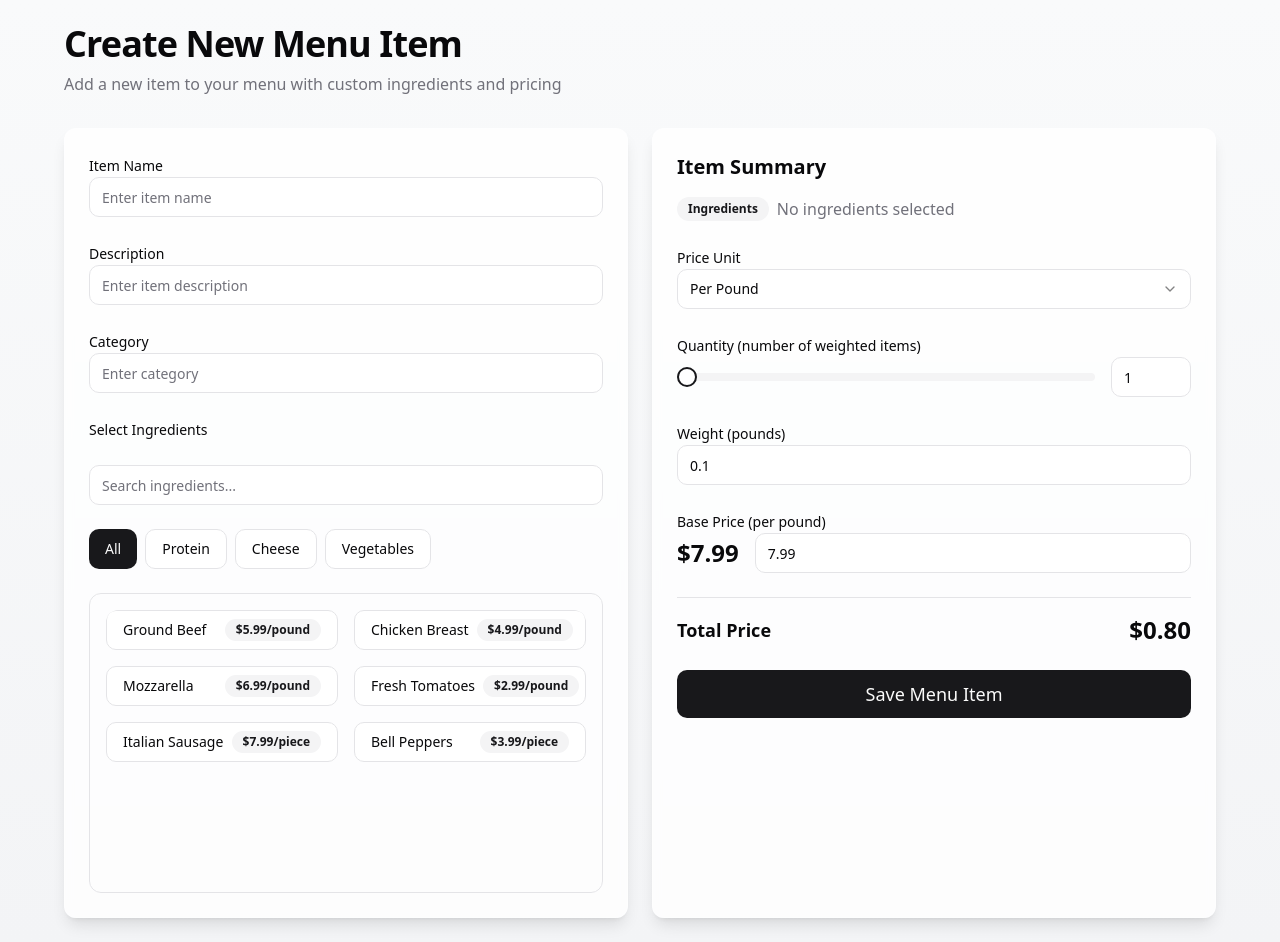
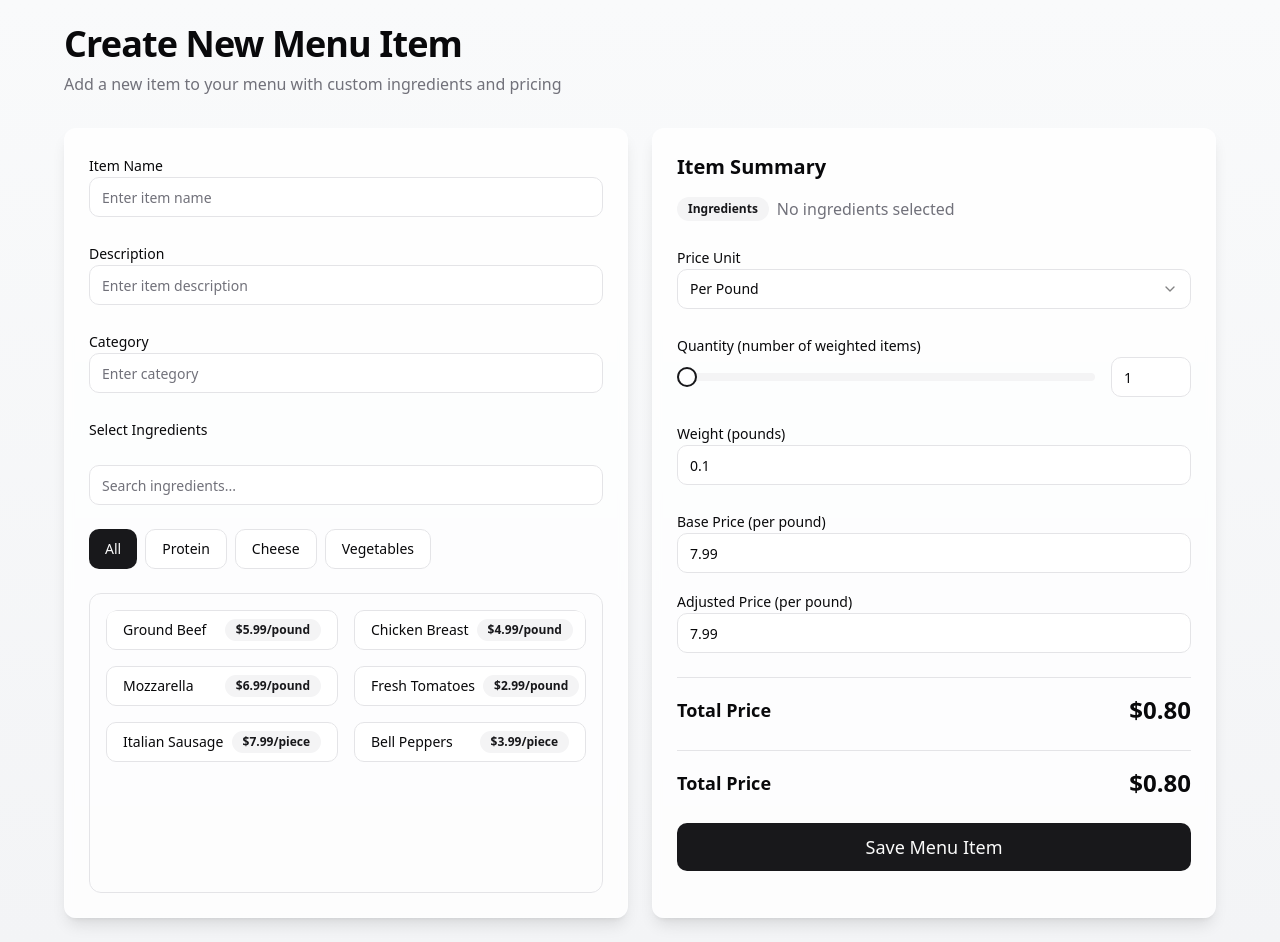
Before and after one commit to bingo7-pixel/price-toggle-estimator, a React (Vite) app: page / in a window 1280 px wide. Built offline with nearby package versions, Linux system fonts and the light colour scheme.

Commit message:
Add price adjustment feature
Implement functionality to allow users to change the base price and total cost estimates for menu items. This enhancement provides full access to modify pricing details directly within the application.
[skip gpt_engineer]

```diff
--- a/src/components/menu/PriceConfig.tsx
+++ b/src/components/menu/PriceConfig.tsx
@@ -11,6 +11,17 @@ interface PriceConfigProps {
 }
 
 export const PriceConfigComponent = ({ config, onConfigChange }: PriceConfigProps) => {
+  const handleBasePriceChange = (value: string) => {
+    const newBasePrice = parseFloat(value) || 0;
+    onConfigChange('basePrice', newBasePrice);
+    onConfigChange('adjustedPrice', newBasePrice); // Update adjusted price to match base price initially
+  };
+
+  const handleAdjustedPriceChange = (value: string) => {
+    const newAdjustedPrice = parseFloat(value) || 0;
+    onConfigChange('adjustedPrice', newAdjustedPrice);
+  };
+
   return (
     <div className="space-y-6">
       <div>
@@ -62,19 +73,40 @@ export const PriceConfigComponent = ({ config, onConfigChange }: PriceConfigProp
         </div>
       )}
 
-      <div>
-        <Label>Base Price (per {config.priceUnit})</Label>
-        <div className="flex items-center gap-4">
-          <span className="text-2xl font-semibold">${config.basePrice}</span>
+      <div className="space-y-4">
+        <div>
+          <Label>Base Price (per {config.priceUnit})</Label>
+          <Input
+            type="number"
+            value={config.basePrice}
+            onChange={(e) => handleBasePriceChange(e.target.value)}
+            step="0.01"
+            className="input-focus"
+            placeholder="Enter base price"
+          />
+        </div>
+
+        <div>
+          <Label>Adjusted Price (per {config.priceUnit})</Label>
           <Input
             type="number"
             value={config.adjustedPrice}
-            onChange={(e) => onConfigChange('adjustedPrice', Number(e.target.value))}
+            onChange={(e) => handleAdjustedPriceChange(e.target.value)}
+            step="0.01"
             className="input-focus"
             placeholder="Adjust price"
           />
         </div>
       </div>
+
+      <div className="pt-4 border-t">
+        <div className="flex justify-between items-center">
+          <span className="text-lg font-semibold">Total Price</span>
+          <span className="text-2xl font-bold">
+            ${(config.adjustedPrice * (config.priceUnit === 'pound' ? config.weight : 1) * config.quantity).toFixed(2)}
+          </span>
+        </div>
+      </div>
     </div>
   );
 };
```
